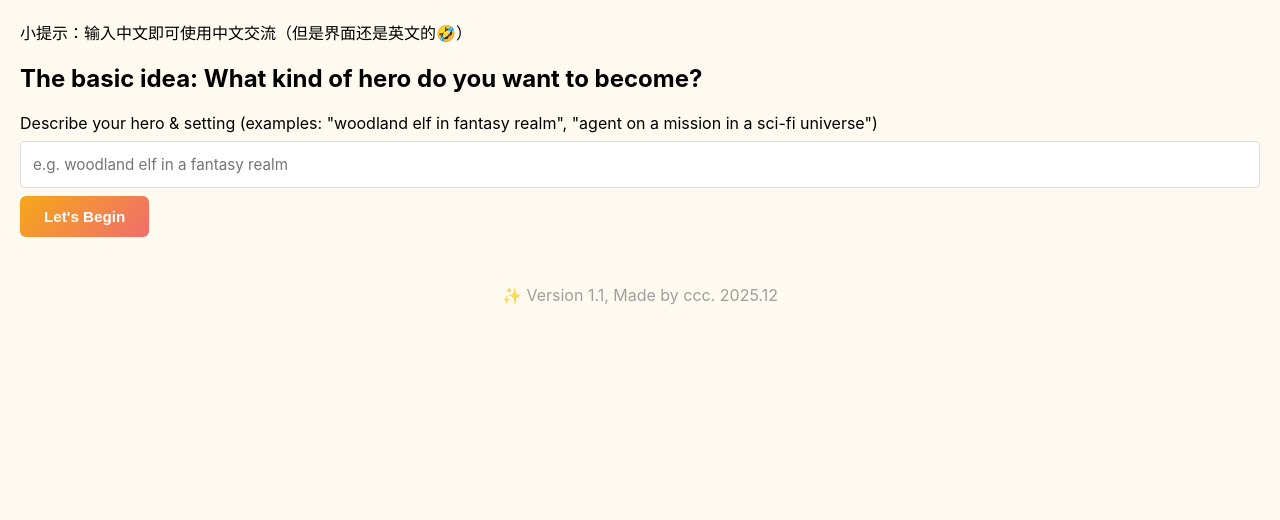
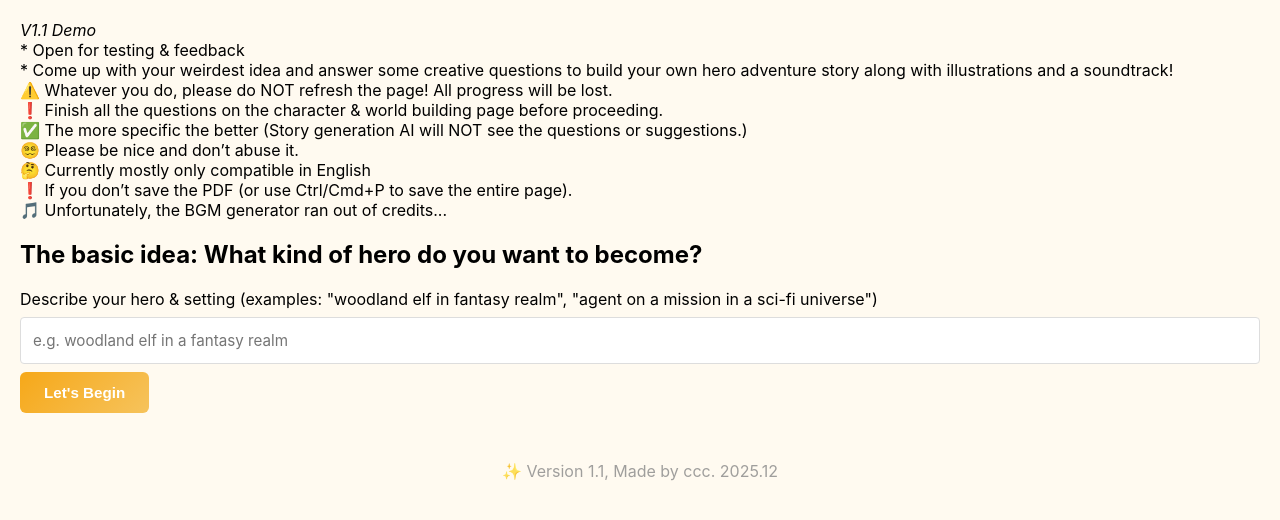
Before and after one commit to ccc-0731/hero_imagined, a Flask app: page / in a window 1280 px wide. Shown: the part 59-579 px from the top of the page. Run offline with Flask 2, Linux system fonts and the light colour scheme; some libraries are stand-ins or nearby versions.

Commit message:
Consistent button format, updated message, downloadable bgm

```diff
--- a/app.py
+++ b/app.py
@@ -285,7 +285,22 @@ def generate_analogy_text(hero_name, story, timeout=60):
 
 @app.route('/')
 def index():
-	return render_template('index.html')
+	# Intro text rendered as Markdown on the landing page
+	intro_md = ''' *V1.1 Demo*
+		* Open for testing & feedback
+		* Come up with your weirdest idea and answer some creative questions to build your own hero adventure story along with illustrations and a soundtrack!
+		⚠️ Whatever you do, please do NOT refresh the page! All progress will be lost.
+		❗️ Finish all the questions on the character & world building page before proceeding.
+		✅ The more specific the better (Story generation AI will NOT see the questions or suggestions.)
+		😵‍💫 Please be nice and don’t abuse it.
+		🤔 Currently mostly only compatible in English
+		❗️ If you don’t save the PDF (or use Ctrl/Cmd+P to save the entire page).
+		🎵 Unfortunately, the BGM generator ran out of credits...'''
+	try:
+		intro_html = md.markdown(intro_md, extensions=['fenced_code', 'tables', 'nl2br'])
+	except Exception:
+		intro_html = '<pre>' + intro_md + '</pre>'
+	return render_template('index.html', intro_html=intro_html)
 
 
 @app.route('/builder', methods=['POST'])
@@ -451,11 +466,12 @@ def generate_story():
 
 	# Add progress tracking info
 	# Mark heavy tasks as pending so the frontend can request them individually
+	# Order updated: Hero Scene Image now appears before Background Image
 	result['steps'] = [
 		{'name': 'Story Generation', 'status': 'complete'},
 		{'name': 'Hero Name Extraction', 'status': 'pending'},
+		{'name': 'Hero Scene Image', 'status': 'pending'},
 		{'name': 'Background Image', 'status': 'pending'},
-		{'name': 'Hero Scene Image', 'status': 'pending'},
 		{'name': 'Background Music', 'status': 'pending'},
 		{'name': 'Real-life Inspiration', 'status': 'pending'}
 	]
@@ -519,7 +535,8 @@ def generate_bgm():
 		audio_file = f"bgm_{uuid.uuid4().hex[:8]}.mp3"
 		audio_path, prompt_used = run_with_timeout(lambda: generate_bgm_instrumental(world, character, audio_file), timeout=60)
 		audio_url = url_for('static', filename=f'output/{os.path.basename(audio_path)}')
-		return jsonify({'audio_url': audio_url, 'prompt': prompt_used})
+		# Also return the audio filename so the client can request a server-side download
+		return jsonify({'audio_url': audio_url, 'prompt': prompt_used, 'audio_filename': os.path.basename(audio_path)})
 	except Exception as e:
 		return jsonify({'error': str(e)}), 500
 
@@ -536,6 +553,25 @@ def extract_hero_name_endpoint():
 		name = extract_hero_name(character)
 		name = name or 'the hero'
 		return jsonify({'hero_name': name})
+	except Exception as e:
+		return jsonify({'error': str(e)}), 500
+
+
+@app.route('/download_bgm', methods=['GET'])
+def download_bgm():
+	"""Serve a generated BGM file as an attachment to force download (same-origin).
+	Query param: file=<basename.mp3>
+	"""
+	fname = request.args.get('file', '')
+	if not fname:
+		return jsonify({'error': 'file parameter required'}), 400
+	# sanitize and ensure it's a basename
+	fname = os.path.basename(fname)
+	file_path = os.path.join(app.config['STATIC_OUTPUT'], fname)
+	if not os.path.exists(file_path):
+		return jsonify({'error': 'file not found'}), 404
+	try:
+		return send_from_directory(app.config['STATIC_OUTPUT'], fname, as_attachment=True, download_name=fname)
 	except Exception as e:
 		return jsonify({'error': str(e)}), 500
 
@@ -655,18 +691,18 @@ def generate_pdf():
 						local_path = bg_image_path
 					img = PILImage.open(local_path)
 
-				# Convert to RGBA and apply 15% opacity
+				# Ensure RGBA and blend onto white at low opacity (more reliable than relying on alpha channel in ReportLab)
 				if img.mode != 'RGBA':
 					img = img.convert('RGBA')
-
-				r, g, b, a = img.split()
-				a = a.point(lambda p: int(p * 0.05))
-				img.putalpha(a)
+				opacity = 0.25  # 25% visible
+				white_bg = PILImage.new('RGBA', img.size, (255, 255, 255, 255))
+				blended = PILImage.blend(white_bg, img, opacity)
 
 				img_buffer = BytesIO()
-				img.save(img_buffer, format='PNG')
+				blended.save(img_buffer, format='PNG')
 				img_buffer.seek(0)
 				bg_image_reader = ImageReader(img_buffer)
+				print(f"[DEBUG] Prepared background image (size={img.size}, mode={img.mode}, opacity={opacity})")
 			except Exception as e:
 				print(f"[WARNING] Could not prepare transparent background image: {e}")
 
--- a/static/css/style.css
+++ b/static/css/style.css
@@ -128,7 +128,7 @@ textarea {
 .progress .bar {
   height: 100%;
   width: 0%;
-  background: linear-gradient(90deg, #f6a819, #f06d6d);
+  background: linear-gradient(90deg, #f6a819, #f6c35c);
   transition: width 0.2s;
 }
 
@@ -144,7 +144,7 @@ button {
   padding: 12px 24px;
   border: none;
   border-radius: 6px;
-  background: linear-gradient(135deg, #f6a819, #f06d6d);
+  background: linear-gradient(135deg, #f6a819, #f6c35c);
   color: white;
   cursor: pointer;
   font-weight: bold;
@@ -162,7 +162,18 @@ button:disabled {
 }
 
 .done-btn {
-  background: linear-gradient(135deg, #8b5cf6, #f06d6d);
+  background: linear-gradient(135deg, #f6a819, #f6c35c);
+}
+
+/* Anchor-styled primary buttons (for download links) */
+.primary-btn {
+  display: inline-block;
+  padding: 12px 24px;
+  border-radius: 6px;
+  background: linear-gradient(135deg, #f6a819, #f6c35c);
+  color: white;
+  text-decoration: none;
+  font-weight: bold;
 }
 
 #audio-player {
--- a/static/js/app.js
+++ b/static/js/app.js
@@ -259,6 +259,17 @@ document.addEventListener('DOMContentLoaded', () => {
             storyData.audio = mj.audio_url;
             audioSection.style.display = 'block';
             const a = document.createElement('audio'); a.controls=true; a.src=mj.audio_url; audioDiv.appendChild(a);
+            // Enable BGM download button (exists in template)
+            const dl = document.getElementById('download-bgm-btn');
+            if (dl) {
+              try{
+                // Prefer server-side download endpoint to force attachment (works on Render)
+                const audioFilename = mj.audio_filename || (mj.audio_url || '').split('/').pop() || ((storyData.hero_name || 'adventure').replace(/\s+/g, '_') + '_bgm.mp3');
+                dl.href = `/download_bgm?file=${encodeURIComponent(audioFilename)}`;
+                dl.download = audioFilename;
+                dl.style.display = 'inline-block';
+              }catch(e){ console.warn('Could not enable BGM download button', e); }
+            }
             updateStep('Background Music', 'complete');
           } else {
             updateStep('Background Music','skipped');
--- a/templates/builder.html
+++ b/templates/builder.html
@@ -56,7 +56,7 @@
 
       <!-- Download PDF Button -->
       <div style="margin-top: 30px; text-align: center;">
-        <button id="download-pdf-btn" style="padding: 12px 24px; font-size: 16px; background: linear-gradient(135deg, #6366f1 0%, #8b5cf6 100%); color: white; border: none; border-radius: 6px; cursor: pointer; display: none;">
+        <button id="download-pdf-btn" class="primary-btn" style="font-size:16px; display:none">
           📥 Download Story as PDF
         </button>
       </div>
@@ -65,6 +65,9 @@
     <div id="audio-section" style="margin-top:30px; display:none">
       <h2 class="gradient-title">Your Adventure Soundtrack</h2>
       <div id="audio-player"></div>
+        <div style="margin-top:12px; text-align:center;">
+          <a id="download-bgm-btn" class="primary-btn" href="#" download style="display:none">⬇️ Download Soundtrack</a>
+        </div>
     </div>
   </section>
 {% endblock %}
--- a/templates/index.html
+++ b/templates/index.html
@@ -1,7 +1,9 @@
 {% extends 'base.html' %}
 {% block content %}
   <section>
-    <label>小提示：输入中文即可使用中文交流（但是界面还是英文的🤣）</label>
+    <div class="markdown-box intro-box">
+      {{ intro_html|safe }}
+    </div>
     <h2>The basic idea: What kind of hero do you want to become?</h2>
     <form method="post" action="/builder" id="hero-form">
       <label for="hero_prompt">Describe your hero & setting (examples: "woodland elf in fantasy realm", "agent on a mission in a sci-fi universe")</label>
```
